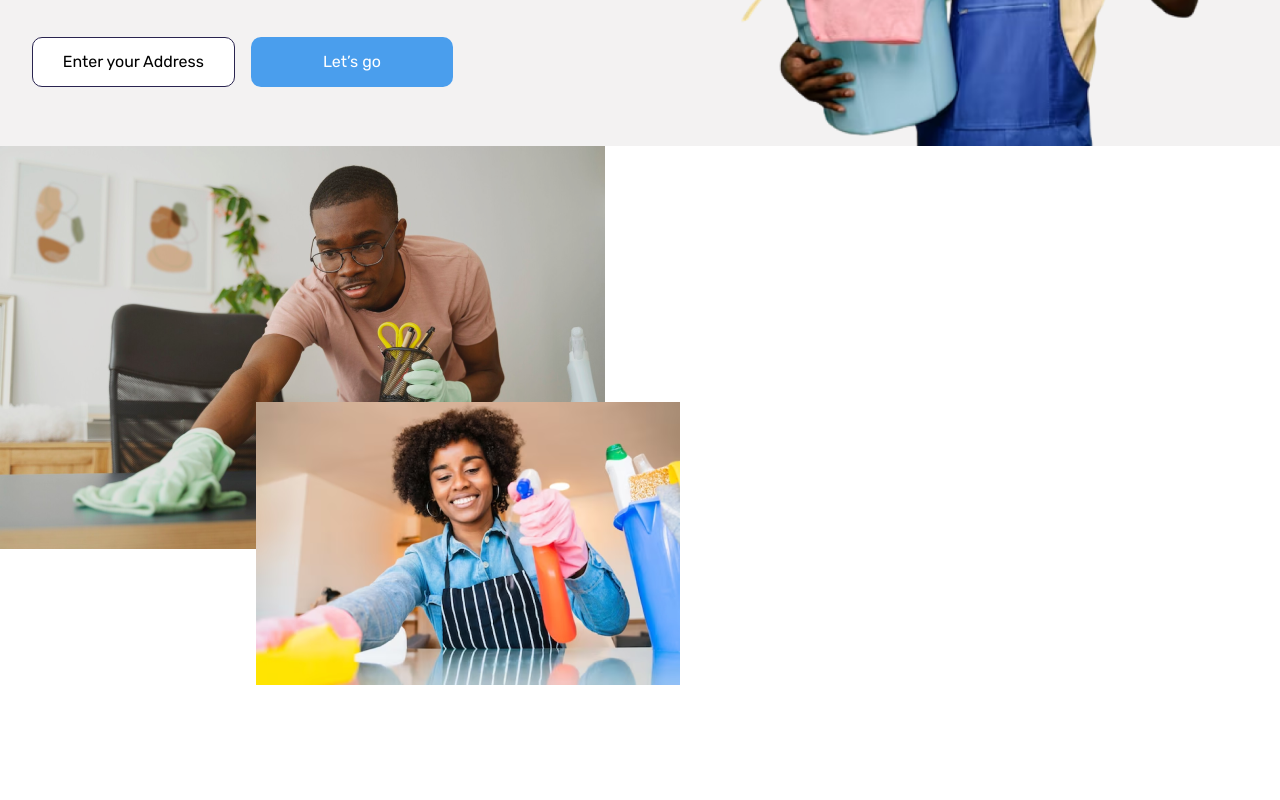
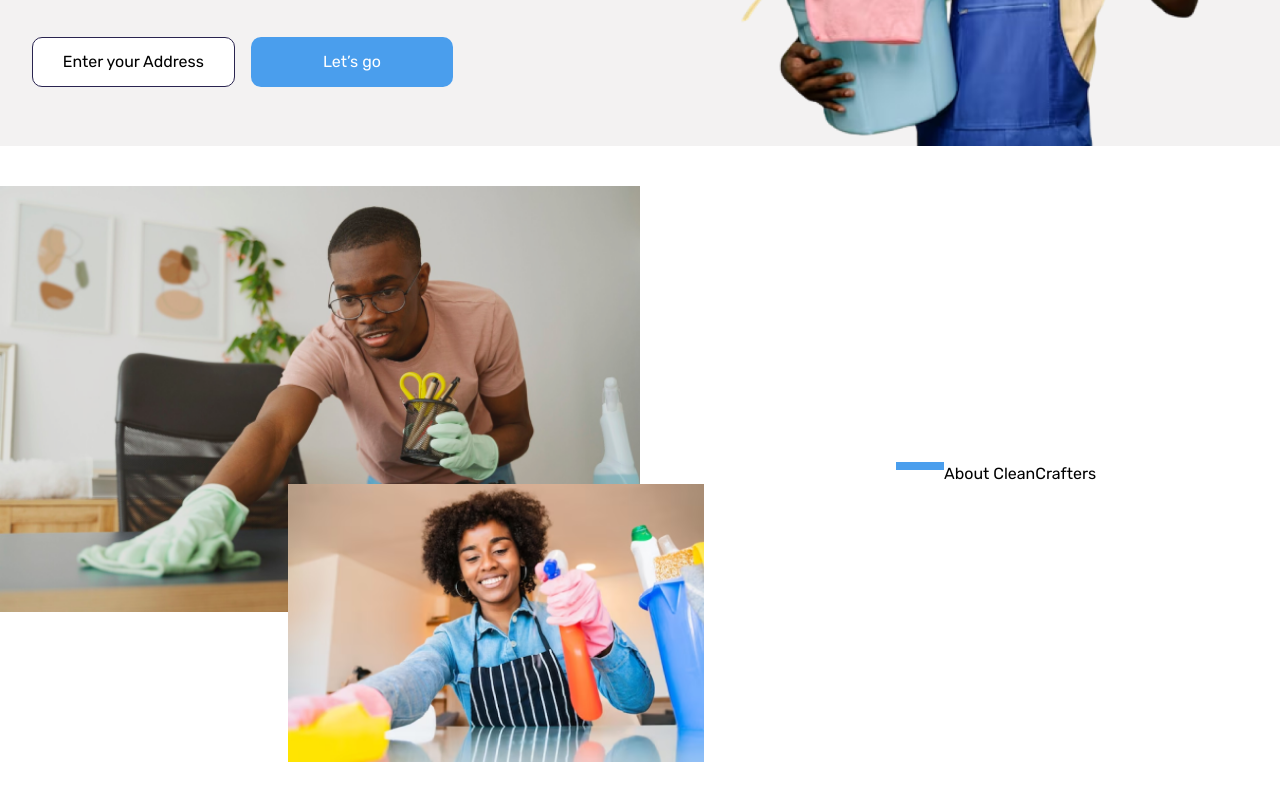
Before and after one commit to Haelsoft-Projects/Clean-Crafter-Frontend, a Next.js app: page / in a window 1280 px wide. Shown: the part 436-1236 px from the top of the page. Before the commit the page ends 1121 px from the top, so only its background shows below. Built offline with nearby package versions, Linux system fonts and the light colour scheme.

Commit message:
working on about

```diff
--- a/src/components/About.tsx
+++ b/src/components/About.tsx
@@ -4,13 +4,25 @@ import img2 from "../assets/landingpage/sub2.png";
 export default function About() {
   return (
     <div>
-      <div className="gap-y-6 flex flex-col container mx-auto relative mb-32">
-        <Image src={img2} alt="A man cleaning " className="ab" />
-        <Image
-          src={img1}
-          alt="A woman cleaning "
-          className="absolute top-64 left-64"
-        />
+      <div className=" flex items-center  container justify-between mx-auto mt-10 mb-32">
+        <div className=" w-1/2 ">
+          <Image
+            src={img2}
+            alt="A man cleaning "
+            className="object-contain w-[40rem] "
+          />
+          <Image
+            src={img1}
+            alt="A woman cleaning  "
+            className="-mt-32 ml-[18rem]  object-contain w-[26rem]"
+          />
+        </div>
+        <div className="flex h-full w-[30%] ">
+          <div className="flex items-center">
+            <span className=" h-2 w-12 bg-[#4A9EED] self-start"></span>
+            <span>About CleanCrafters</span>
+          </div>
+        </div>
       </div>
     </div>
   );
```
